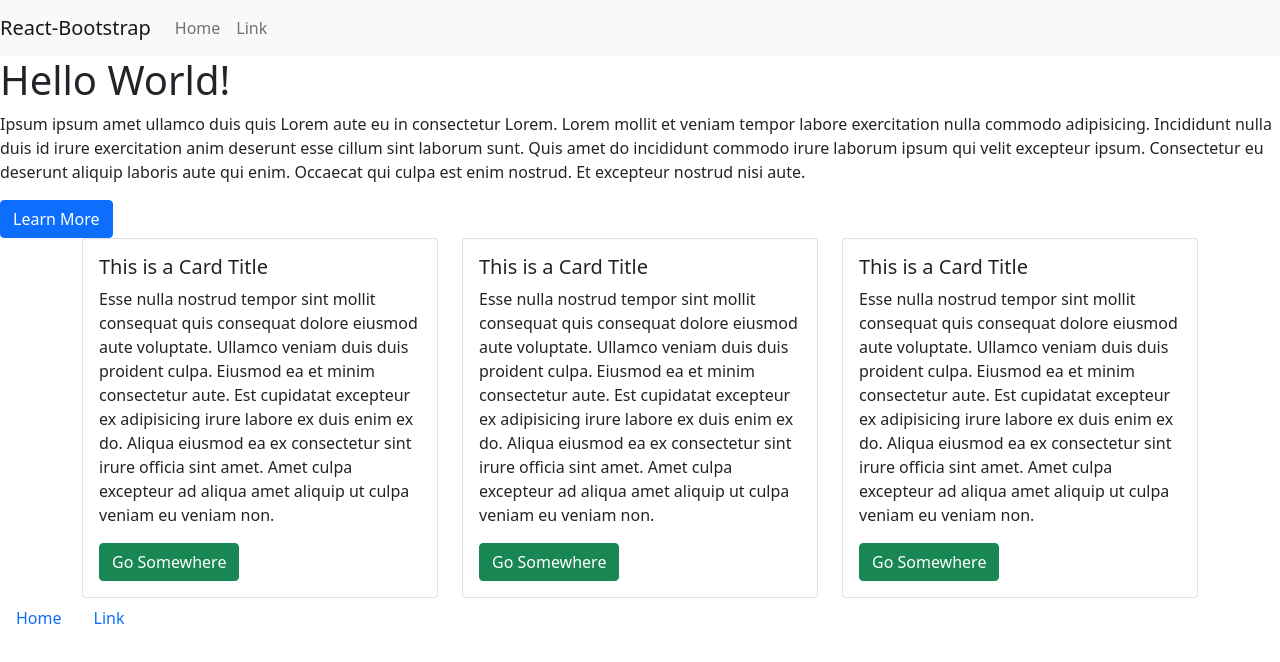
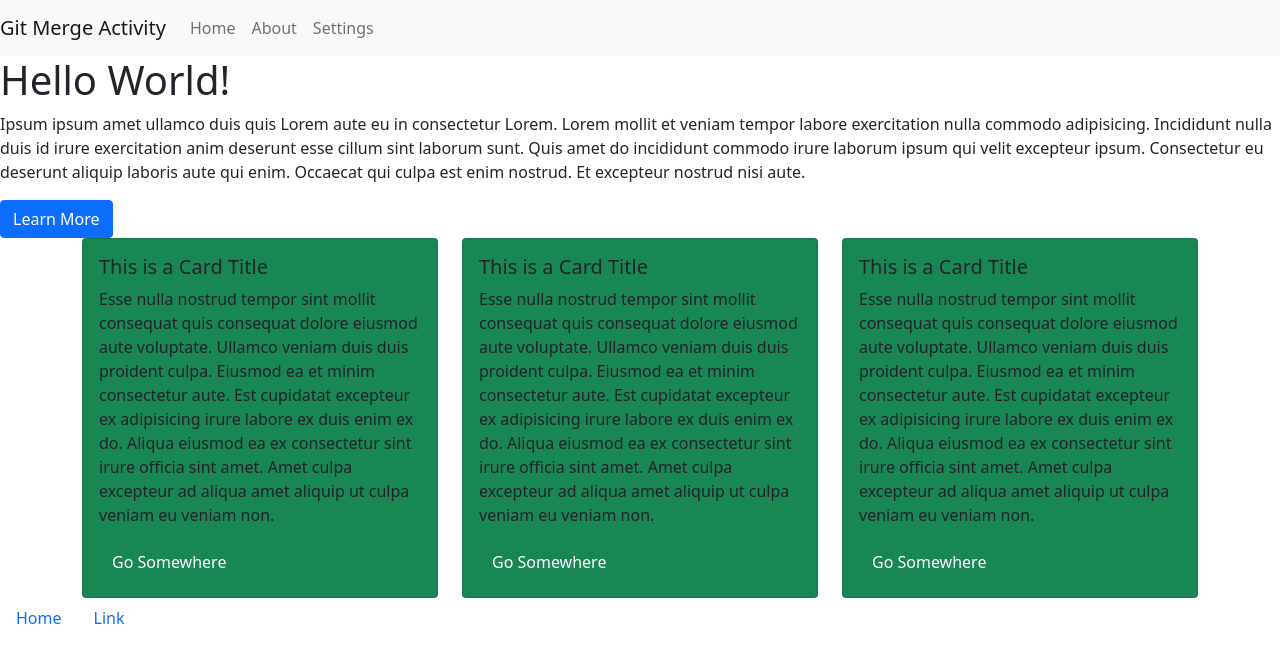
Before and after one commit to efrenjr-dev/rodriguez-portfolio-dev-b, a React (Create React App) app: page / in a window 1280 px wide. Shown: the top 662 px of the page. Built offline with nearby package versions, Linux system fonts and the light colour scheme.

Commit message:
updated card bg and text color, brand text, and nav links

```diff
--- a/src/components/Card.js
+++ b/src/components/Card.js
@@ -4,7 +4,7 @@ import { Card, Button } from "react-bootstrap";
 
 export default function CardComponent() {
   return (
-    <Card>
+    <Card bg="success" text="dark">
       <Card.Body>
         <Card.Title>This is a Card Title</Card.Title>
         <Card.Text>
--- a/src/components/Navbar.js
+++ b/src/components/Navbar.js
@@ -4,10 +4,11 @@ import { Navbar, Nav } from "react-bootstrap";
 export default function NavbarComponent() {
   return (
     <Navbar bg="light" expand="lg">
-      <Navbar.Brand href="#home">React-Bootstrap</Navbar.Brand>
+      <Navbar.Brand href="#home">Git Merge Activity</Navbar.Brand>
       <Nav className="mr-auto">
         <Nav.Link href="#home">Home</Nav.Link>
-        <Nav.Link href="#link">Link</Nav.Link>
+        <Nav.Link href="#about">About</Nav.Link>
+        <Nav.Link href="#settings">Settings</Nav.Link>
       </Nav>
     </Navbar>
   );
```
